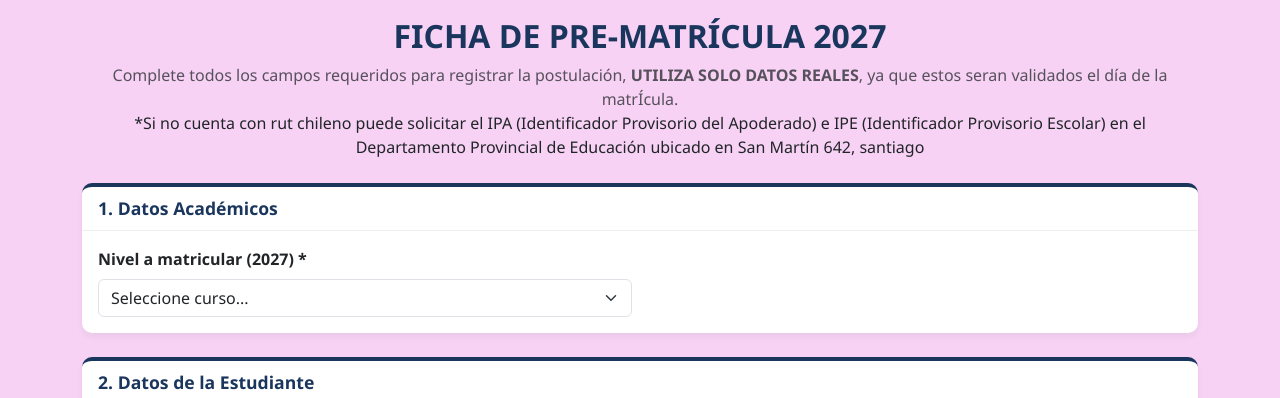
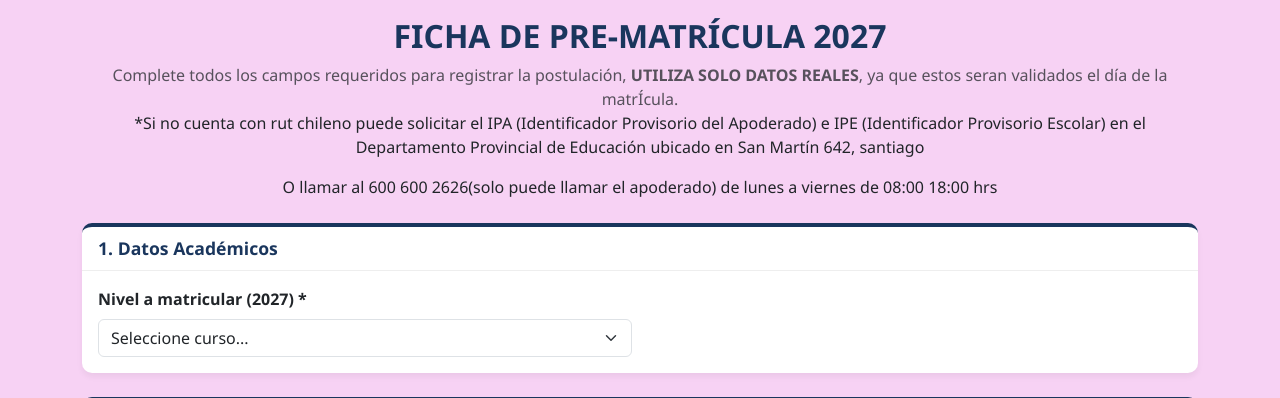
Before and after one commit to joseVaras-afk/matriculas2027, a Spring Boot app: page /pre-matricula.html in a window 1280 px wide. Shown: the part 235-633 px from the top of the page. Run offline with Spring Boot 4, Linux system fonts and the light colour scheme; some of the project's set-up classes (security, data sources, template engines, error pages and the like) are left out, and stand-ins take their place.

Commit message:
version 2.27

```diff
--- a/src/main/resources/static/pre-matricula.html
+++ b/src/main/resources/static/pre-matricula.html
@@ -27,6 +27,7 @@
                 (Identificador Provisorio Escolar)
                 en el Departamento Provincial de Educación ubicado en San Martín 642, santiago
             </p>
+            <p>O llamar al 600 600 2626(solo puede llamar el apoderado) de lunes a viernes de 08:00 18:00 hrs</p>
         </div>
 
         <form id="formularioMatricula" class="needs-validation" novalidate>
```
